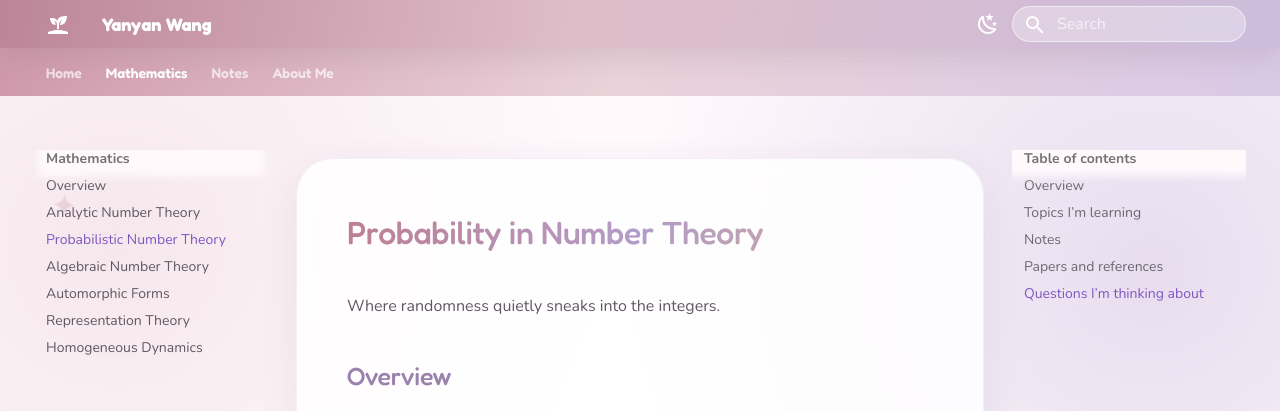
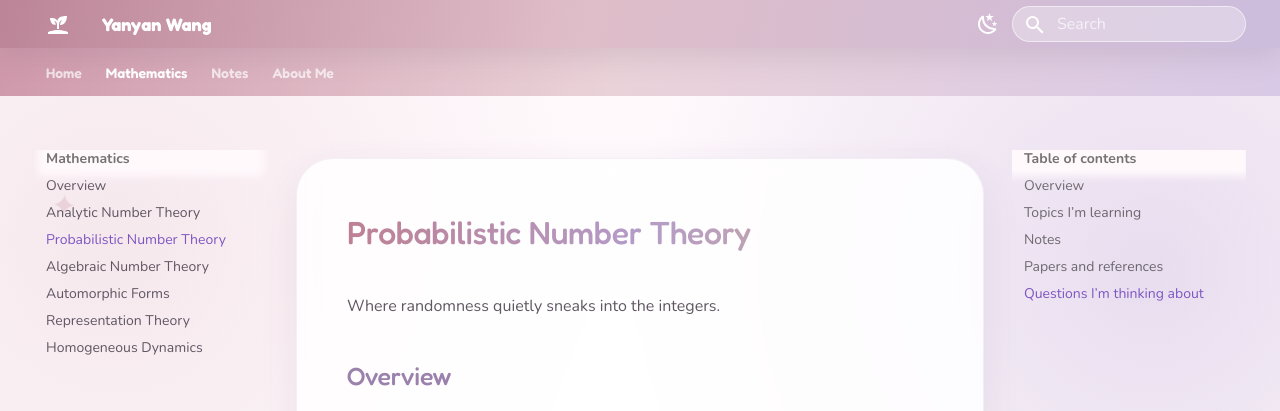
Before and after one commit to yanyanwang-math/yanyanwang-math.github.io, an MkDocs documentation site: the page built from docs/probabilistic-number-theory/index.md, in a window 1280 px wide and 1374 px high. Shown: the top 411 px of the window. Built offline with MkDocs 1.6.1 and Material for MkDocs 9.7.7, drawn with Linux system fonts in a browser that asks for light colours.

Commit message:
Add files via upload

```diff
--- a/docs/probabilistic-number-theory/index.md
+++ b/docs/probabilistic-number-theory/index.md
@@ -1,4 +1,4 @@
-# Probability in Number Theory
+# Probabilistic Number Theory
 
 Where randomness quietly sneaks into the integers.
 
```
